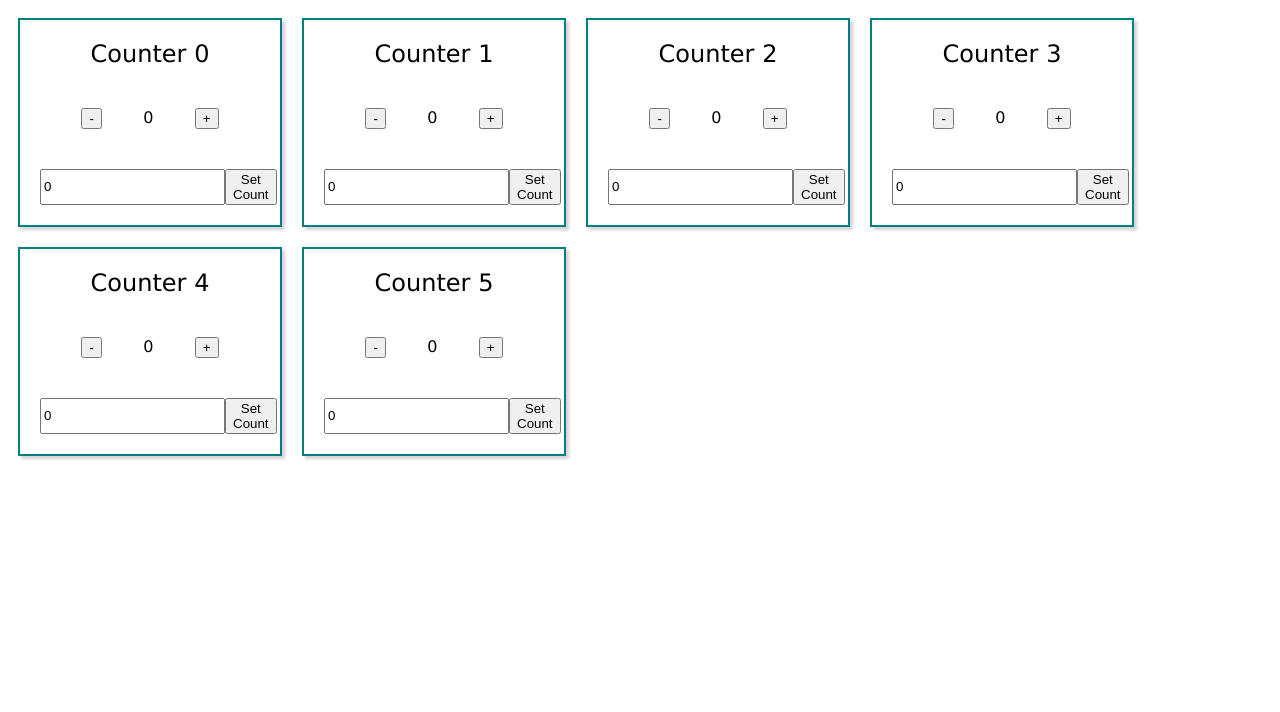
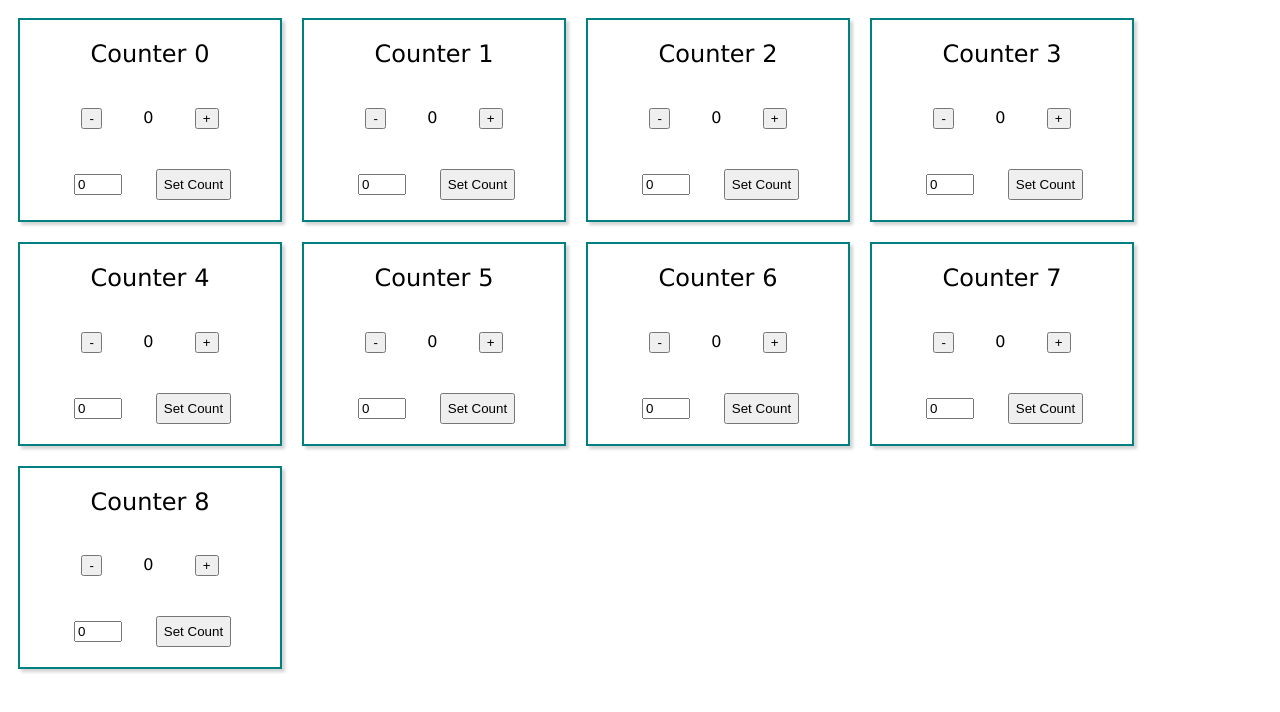
Before and after one commit to code402b/ReactComponentDemo, a React app in the folder counter2.0/: page / in a window 1280 px wide. Shown: the top 712 px of the page. Built offline with nearby package versions, Linux system fonts and the light colour scheme; the HTML template or start-up script is replaced by a standard one.

Commit message:
refine comparison, set up example in CountNumInput

```diff
--- a/counter2.0/src/Counter.jsx
+++ b/counter2.0/src/components/Counter.jsx
@@ -7,8 +7,8 @@ import {
   CounterHeading,
   CounterNumInput,
   SubmitButton,
-} from './components/components_index.jsx';
-import { CounterFlexContainer } from './styles/styles_index.jsx'
+} from './components_index.jsx';
+import { FlexContainer } from '../styles/styles_index.jsx'
 
 export default function Counter({ id }) {
 
@@ -18,25 +18,26 @@ export default function Counter({ id }) {
   const [inputNum, setInputNum] = useState(0);
 
   const handleSubmit = () => {
+    // database interaction logic...
     setCount(inputNum);
   }
 
   return (
     <>
-      <CounterContainer>
+      <CounterContainer className="styled">
 
-        <CounterHeading>Counter {id}</CounterHeading>
+        <CounterHeading className="styled">Counter {id}</CounterHeading>
 
-        <CounterFlexContainer>
+        <FlexContainer className="styled">
           <ChangeCountButton operation="-" setCount={setCount} />
-          <CountDisplay>{count}</CountDisplay>
+          <CountDisplay className="styled">{count}</CountDisplay>
           <ChangeCountButton operation="+" setCount={setCount} />
-        </CounterFlexContainer>
+        </FlexContainer>
 
-        <CounterFlexContainer>
-          <CounterNumInput value={inputNum} handleChange={setInputNum} />
+        <FlexContainer className="styled">
+          <CounterNumInput value={inputNum} handleChange={setInputNum} setState={setInputNum} />
           <SubmitButton handleSubmit={handleSubmit} />
-        </CounterFlexContainer>
+        </FlexContainer>
 
       </CounterContainer>
     </>
--- a/counter2.0/src/components/CounterNumInput.jsx
+++ b/counter2.0/src/components/CounterNumInput.jsx
@@ -2,14 +2,25 @@ import React from 'react'
 import styled from 'styled-components';
 
 
-export default function CounterNumInput({ value, handleChange }) {
+export default function CounterNumInput({
+  value,
+  handleChange,
+  // setState
+}) {
+
+  // you can house code validating user input within the input component
+  // const handleChange = (e) => {
+  //   const num = parseInt(e.target.value);
+  //   num >= 0 ? setState(num) : null;
+  // }
 
   return (
-    <input
+    <CounterInput
       type="number"
       value={value}
       onChange={(e) => handleChange(parseInt(e.target.value))}
-    ></input>
+      //onChange={handleChange}
+    ></CounterInput>
   )
 }
 
--- a/counter2.0/src/index.jsx
+++ b/counter2.0/src/index.jsx
@@ -2,13 +2,14 @@ import { createRoot } from 'react-dom/client';
 import React, { useState } from 'react'
 import styled from 'styled-components';
 
-import Counter from './Counter.jsx';
+import Counter from './components/Counter.jsx';
 
 const root = createRoot(document.getElementById('root'));
 
 function App() {
 
-  const serialCounters = [...Array(6).keys()];
+  // ES6 trickery to serialize numbers into an array, simulating a data object
+  const serialCounters = [...Array(9).keys()];
 
   return (
     <Container>
--- a/counter2.0/src/styles/CounterFlexContainer.styled.js
+++ b/counter2.0/src/styles/FlexContainer.styled.js
@@ -1,9 +1,9 @@
 import styled from 'styled-components';
 
-const CounterFlexContainer = styled.div`
+const FlexContainer = styled.div`
   display: flex;
   justify-content: space-evenly;
   padding: 20px;
 `
 
-export default CounterFlexContainer;
+export default FlexContainer;
--- a/counter2.0/src/styles/styles_index.jsx
+++ b/counter2.0/src/styles/styles_index.jsx
@@ -1,2 +1,2 @@
 export { default as CounterContainer } from './CounterContainer.styled.js';
-export { default as CounterFlexContainer } from './CounterFlexContainer.styled.js';
+export { default as FlexContainer } from './FlexContainer.styled.js';
```
Also changed, not shown: 1 other file (tests, documents, lock files or other folders).
